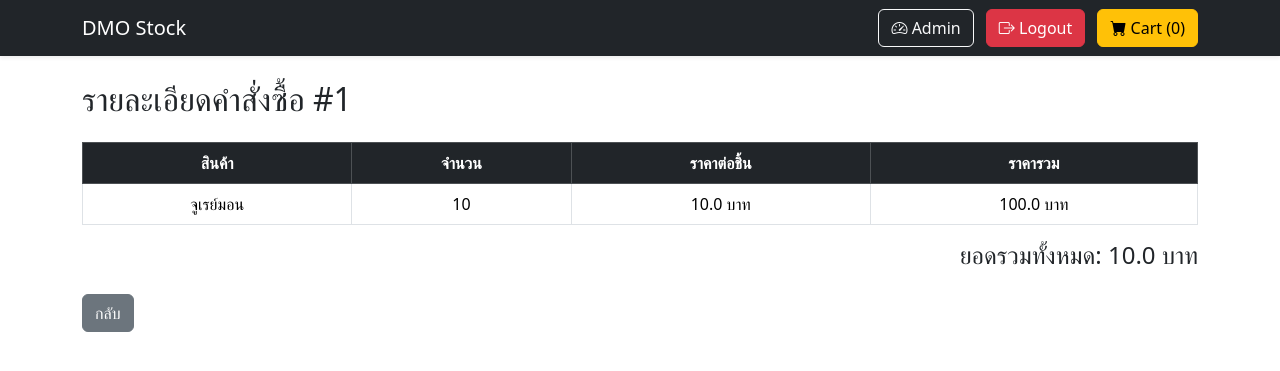
After one commit to nut1596/Web-Flask-DMO-Product-Buy-Sale-Stock, a Flask app: page /admin/orders/1 in a window 1280 px wide. The commit adds this page. Shown: the top 371 px of the page. Run offline with Flask 3, Linux system fonts and the light colour scheme; the visitor is signed in with stand-in values (Sample User, id 1); tables that the repository leaves empty hold one stand-in row (values such as "Sample post").

Commit message:
Add order detail page for admin

```diff
--- a/routes/admin_routes.py
+++ b/routes/admin_routes.py
@@ -94,3 +94,14 @@ def edit_product(id):
 
     categories = Category.query.all()
     return render_template("edit_product.html", product=product, categories=categories)
+
+
+@admin.route("/admin/orders/<int:id>")
+def order_detail(id):
+
+    if not session.get("admin_logged_in"):
+        return redirect(url_for("auth.login"))
+
+    order = Order.query.get_or_404(id)
+
+    return render_template("order_detail.html", order=order)
--- /dev/null
+++ b/templates/order_detail.html
@@ -0,0 +1,34 @@
+{% extends "base.html" %}
+{% block content %}
+
+<h2 class="mb-4">รายละเอียดคำสั่งซื้อ #{{ order.id }}</h2>
+
+<table class="table table-bordered text-center">
+    <thead class="table-dark">
+        <tr>
+            <th>สินค้า</th>
+            <th>จำนวน</th>
+            <th>ราคาต่อชิ้น</th>
+            <th>ราคารวม</th>
+        </tr>
+    </thead>
+    <tbody>
+        {% for item in order.items %}
+        <tr>
+            <td>{{ item.product.name }}</td>
+            <td>{{ item.quantity }}</td>
+            <td>{{ item.price }} บาท</td>
+            <td>{{ item.quantity * item.price }} บาท</td>
+        </tr>
+        {% endfor %}
+    </tbody>
+</table>
+
+<h4 class="text-end">ยอดรวมทั้งหมด: {{ order.total_amount }} บาท</h4>
+
+<a href="{{ url_for('admin.admin_dashboard') }}"
+   class="btn btn-secondary mt-3">
+   กลับ
+</a>
+
+{% endblock %}
```
Also changed, not shown: models.py (+4 -3 lines), templates/admin.html (+7 -0 lines).
